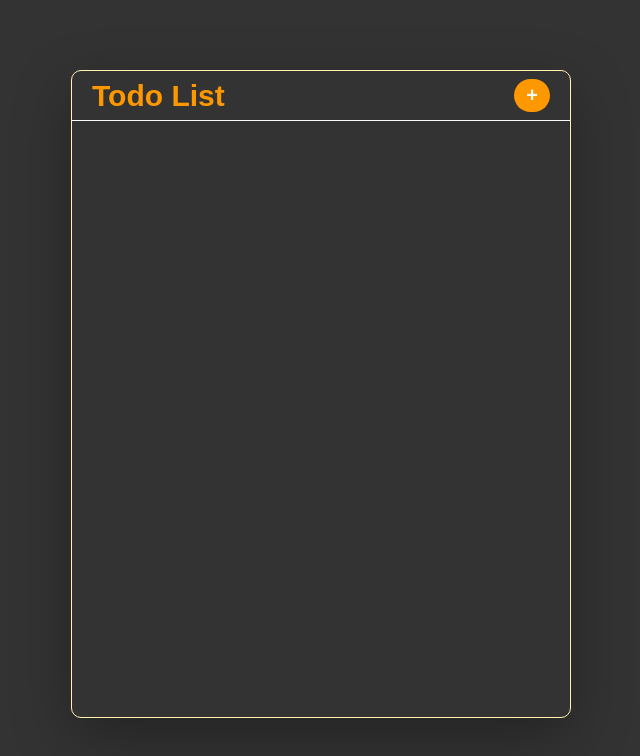
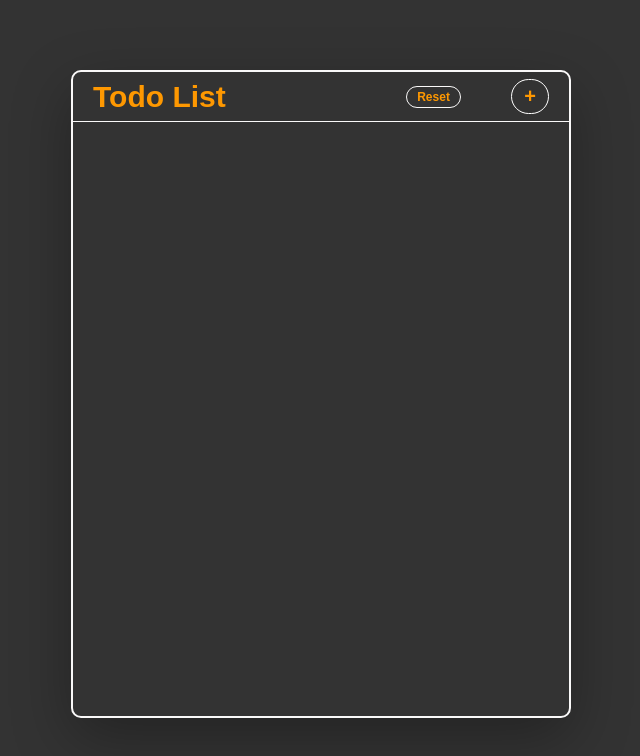
Before and after one commit to Sanjeev232/Todo-React, a React (Create React App) app: page / in a window 1280 px wide. Shown: the top 756 px of the page, without its empty margins (319-959 px from the left). Built offline with nearby package versions, Linux system fonts and the light colour scheme.

Commit message:
add reset button and its functionality

```diff
--- a/src/App.css
+++ b/src/App.css
@@ -3,6 +3,7 @@
   --color-white-1: #faf9f9;
   --color-list-items-1: #698474;
   --color-yellow-hover: #fe9801;
+  --color-crimson-dark: #c72c41;
   --box-shadow-dark: 0 2rem 6rem rgba(0, 0, 0, 0.3);
 }
 
@@ -43,7 +44,7 @@ body {
   margin: 7rem auto;
   box-shadow: var(--box-shadow-dark);
   min-height: 81vh;
-  border: 1px solid #fff3af;
+  border: 2px solid var(--color-white-1);
   border-radius: 1rem;
   background-color: var(--color-Grey-dark-1);
 }
--- a/src/App.js
+++ b/src/App.js
@@ -2,6 +2,7 @@ import React, { Component } from "react";
 import "./App.css";
 import TodoButton from "./components/button/button.component.jsx";
 import TodoList from "./components/TodoList/todolist.component.jsx";
+import Resetbutton from "./components/button/reset.component.jsx";
 
 class App extends Component {
   constructor(props) {
@@ -34,7 +35,7 @@ class App extends Component {
   };
 
   handleChange = (e, index) => {
-    this.state.data[index] = e.target.value;
+    this.state.data[index] = e.target.value.trim();
 
     //set the changed state
     this.setState({ data: this.state.data });
@@ -48,6 +49,22 @@ class App extends Component {
 
     //update the state
     this.setState({ data: this.state.data });
+    console.log(this.state.data, "!!!");
+  };
+
+  resetAll = index => {
+    if (this.state.data.length > 1) {
+      this.state.data.splice(index, this.state.data.length - 1);
+      console.log(this.state.data, "!!!");
+
+      //update the state
+      this.setState({ data: this.state.data });
+      console.log(this.state.data, "!!!");
+    }
+
+    // //second method
+    // this.setState({ data: [""] });
+    // console.log(this.state.data, "!!!");
   };
 
   render() {
@@ -55,6 +72,7 @@ class App extends Component {
       <div className="container">
         <header className="header">
           <h1 className="main-heading">Todo List</h1>
+          <Resetbutton resetAll={this.resetAll}> </Resetbutton>
           <TodoButton addInput={this.addInput}> </TodoButton>
         </header>
         <TodoList
--- a/src/components/TodoList/todolist.component.jsx
+++ b/src/components/TodoList/todolist.component.jsx
@@ -2,7 +2,8 @@ import React, { Component } from "react";
 import "./todolist.style.css";
 
 class TodoList extends Component {
-  componentDidUpdate() {
+
+  componentDidUpdate(event) {
     // console.log("@@@@@@@@@@@@ 2");
     // console.dir(this.props.state.data);
     this.toggleInputFocus.focus();
@@ -20,7 +21,7 @@ class TodoList extends Component {
             className="input input-field"
             placeholder="Add Todo here"
             value={todoItems}
-            maxLength="33"
+            maxLength="36"
             ref={input => {
               this.toggleInputFocus = input;
             }}
--- a/src/components/TodoList/todolist.style.css
+++ b/src/components/TodoList/todolist.style.css
@@ -98,6 +98,11 @@ input[type="radio"]:hover {
   margin-left: 3rem;
   width: 38rem;
   overflow: hidden;
+  word-wrap: break-word;
+  display: flex;
+  align-items: center;
+  justify-content: flex-start;
+
   /* word-break: break-all; */
 }
 
--- a/src/components/button/button.style.css
+++ b/src/components/button/button.style.css
@@ -1,17 +1,19 @@
 .add-button {
+  display: inline-block;
   margin-right: 2rem;
-  color: var(--color-white-1);
+  color: var(--color-yellow-hover);
   font-size: 2rem;
   font-weight: 900;
-  background-color: var(--color-yellow-hover);
+  background-color: transparent;
+  border: 1px solid #ffffff;
   border-radius: 100px;
-  border: none;
+  /* border: none; */
   position: relative;
   overflow: hidden;
   outline: none;
   padding: 0.5rem 1.2rem;
   cursor: pointer;
-  translate: all 1s;
+  transition: all 0.2s;
   -webkit-animation-duration: 1s;
   animation-duration: 1s;
   -webkit-animation-name: bounceIn;
@@ -20,7 +22,8 @@
 
 .add-button:hover {
   transform: translateY(-2px);
-  color: var(--color-Grey-dark-1);
+  background-color: var(--color-crimson-dark);
+  color: var(--color-white-1);
 }
 
 .add-button:active {
@@ -33,22 +36,21 @@
   margin-right: 0.3rem;
   border-radius: 100%;
   background-color: var(--color-white-1);
-  color: #c72c41;
+  color: var(--color-crimson-dark);
   -webkit-animation-name: zoomIn;
   animation-name: zoomIn;
   -webkit-animation-duration: 0.7s;
   animation-duration: 0.7s;
-  display: inline-block;
 }
 .button-small:hover {
-  background-color: #c72c41;
+  background-color: var(--color-crimson-dark);
   color: var(--color-white-1);
 }
 
 @media only screen and (max-width: 600px) {
   .button-small {
     font-size: 1.5rem;
-    background-color: #c72c41;
+    background-color: var(--color-crimson-dark);
     color: var(--color-white-1);
   }
 }
--- /dev/null
+++ b/src/components/button/reset.component.jsx
@@ -0,0 +1,19 @@
+import React, { Component } from "react";
+import "./reset.style.css";
+
+class Resetbutton extends Component {
+  render() {
+    return (
+      <div>
+        <button
+          className="add-button reset-button"
+          onClick={this.props.resetAll}
+        >
+          Reset
+        </button>
+      </div>
+    );
+  }
+}
+
+export default Resetbutton;
--- /dev/null
+++ b/src/components/button/reset.style.css
@@ -0,0 +1,16 @@
+.reset-button {
+  background-color: transparent;
+  color: var(--color-yellow-hover);
+  padding: 0.3rem 1rem;
+  font-size: 1.2em;
+  font-weight: bolder;
+  outline: none;
+  border: 1px solid var(--color-white-1);
+  margin-left: 15rem;
+}
+
+.reset-button:hover {
+  background-color: var(--color-crimson-dark);
+  color: var(--color-white-1);
+  outline: none;
+}
```
